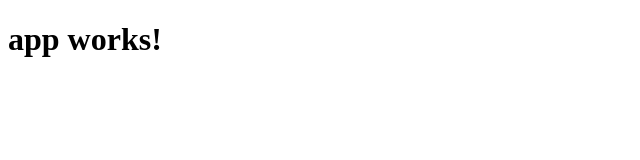
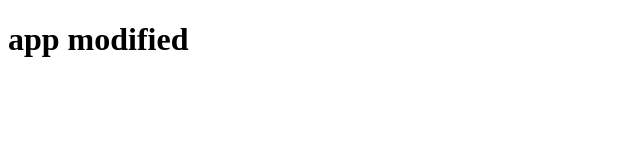
Before and after one commit to SwarnaKishore/sampleAngular2, an Angular app: page / in a window 1280 px wide. Shown: the top 160 px of the page, without its empty margins (0-640 px from the left). Built offline with nearby package versions, Linux system fonts and the light colour scheme.

Commit message:
initial commit

```diff
--- a/package.json
+++ b/package.json
@@ -18,7 +18,7 @@
     "@angular/forms": "^4.0.0",
     "@angular/http": "^4.0.0",
     "@angular/platform-browser": "^4.0.0",
-    "@angular/platform-browser-dynamic": "^4.0.0",
+    "@angular/platform-browser-dynamic": "^4.0.2",
     "@angular/router": "^4.0.0",
     "core-js": "^2.4.1",
     "rxjs": "^5.1.0",
--- a/src/app/app.component.ts
+++ b/src/app/app.component.ts
@@ -6,5 +6,5 @@ import { Component } from '@angular/core';
   styleUrls: ['./app.component.css']
 })
 export class AppComponent {
-  title = 'app works!';
+  title = 'app modified';
 }
```
